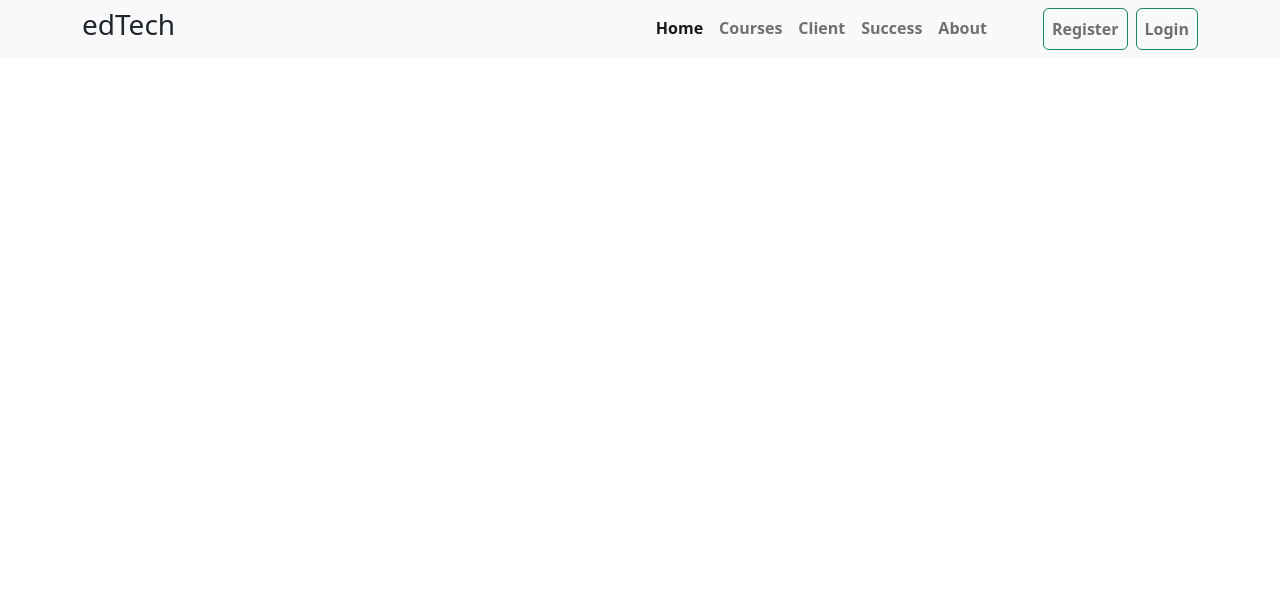
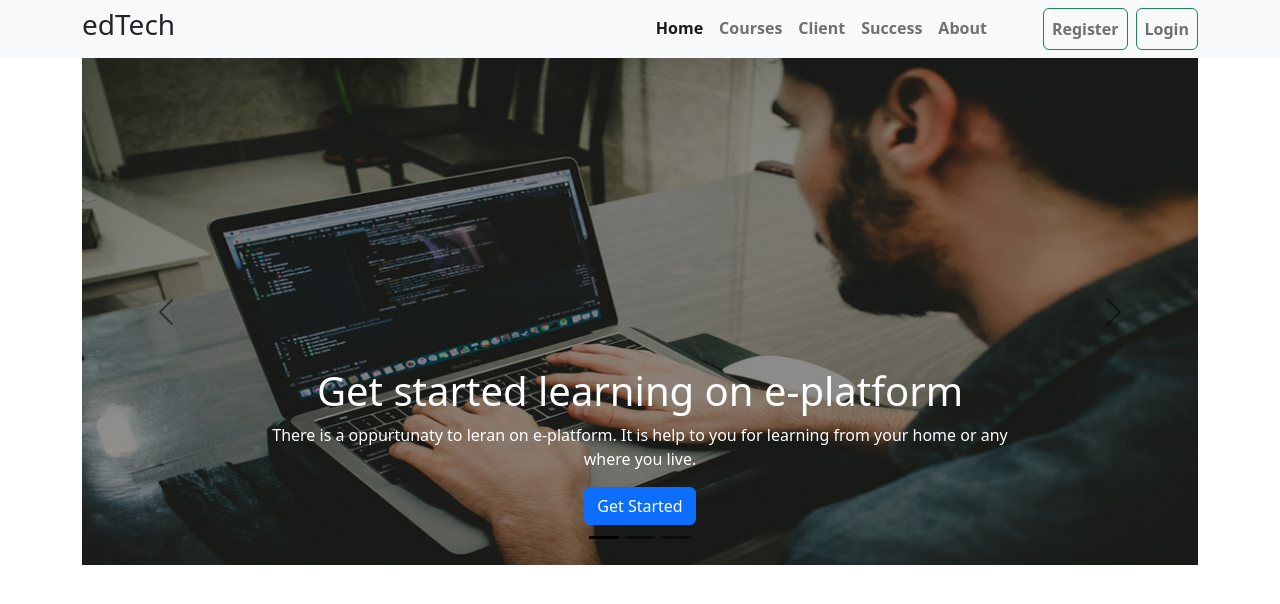
Before and after one commit to Shah-Md-Jihan/edTech, a plain HTML site: page index.html in a window 1280 px wide. Drawn offline with nearby package versions, Linux system fonts and the light colour scheme.

Commit message:
banner section added

```diff
--- a/index.html
+++ b/index.html
@@ -53,6 +53,63 @@
             </div>
         </nav>
         <!-- navigation bar end -->
+
+        <!-- slider section start -->
+        <section class="container">
+            <div id="carouselExampleDark" class="carousel carousel-dark slide" data-bs-ride="carousel">
+                <div class="carousel-indicators">
+                    <button type="button" data-bs-target="#carouselExampleDark" data-bs-slide-to="0" class="active"
+                        aria-current="true" aria-label="Slide 1"></button>
+                    <button type="button" data-bs-target="#carouselExampleDark" data-bs-slide-to="1"
+                        aria-label="Slide 2"></button>
+                    <button type="button" data-bs-target="#carouselExampleDark" data-bs-slide-to="2"
+                        aria-label="Slide 3"></button>
+                </div>
+                <div class="carousel-inner">
+                    <div class="carousel-item active" data-bs-interval="10000">
+                        <img src="images/banner/banner1.png" class="d-block w-100" alt="...">
+                        <div class="carousel-caption d-none d-md-block">
+                            <h1 class="text-white">Get started learning on e-platform</h1>
+                            <p class="text-white">There is a oppurtunaty to leran on e-platform. It is help to you for
+                                learning from your
+                                home or any where you live.</p>
+                            <a href="" class="btn btn-primary">Get Started</a>
+                        </div>
+                    </div>
+                    <div class="carousel-item" data-bs-interval="10000">
+                        <img src="images/banner/banner2.png" class="d-block w-100" alt="...">
+                        <div class="carousel-caption d-none d-md-block">
+                            <h1 class="text-white">Get started learning on e-platform</h1>
+                            <p class="text-white">There is a oppurtunaty to leran on e-platform. It is help to you for
+                                learning from your
+                                home or any where you live.</p>
+                            <a href="" class="btn btn-primary">Get Started</a>
+                        </div>
+                    </div>
+                    <div class="carousel-item active" data-bs-interval="10000">
+                        <img src="images/banner/banner3.png" class="d-block w-100" alt="...">
+                        <div class="carousel-caption d-none d-md-block">
+                            <h1 class="text-white">Get started learning on e-platform</h1>
+                            <p class="text-white">There is a oppurtunaty to leran on e-platform. It is help to you for
+                                learning from your
+                                home or any where you live.</p>
+                            <a href="" class="btn btn-primary">Get Started</a>
+                        </div>
+                    </div>
+                </div>
+                <button class="carousel-control-prev" type="button" data-bs-target="#carouselExampleDark"
+                    data-bs-slide="prev">
+                    <span class="carousel-control-prev-icon" aria-hidden="true"></span>
+                    <span class="visually-hidden">Previous</span>
+                </button>
+                <button class="carousel-control-next" type="button" data-bs-target="#carouselExampleDark"
+                    data-bs-slide="next">
+                    <span class="carousel-control-next-icon" aria-hidden="true"></span>
+                    <span class="visually-hidden">Next</span>
+                </button>
+            </div>
+        </section>
+        <!-- slider section end -->
     </header>
     <!-- header section end -->
 
```
Also changed, not shown: images/banner/banner1.png (added), images/banner/banner2.png (added), images/banner/banner3.png (added).
